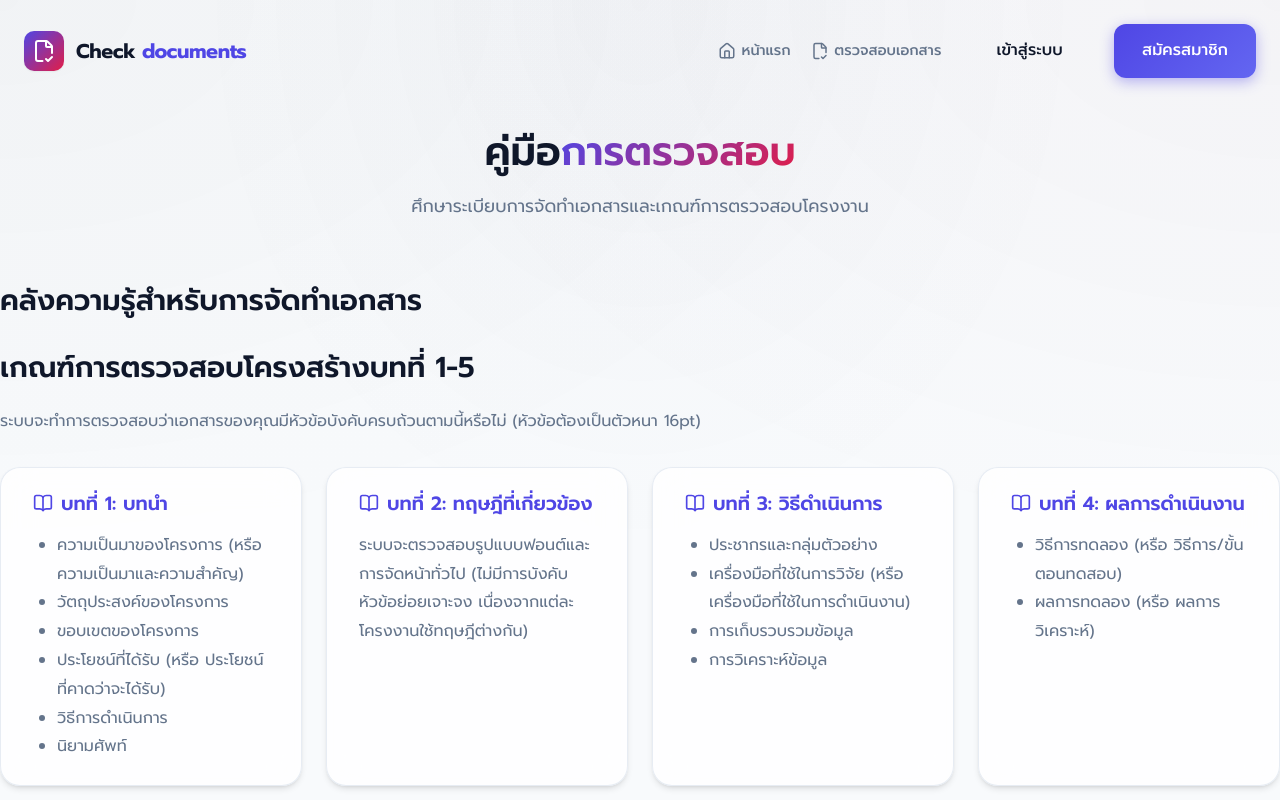
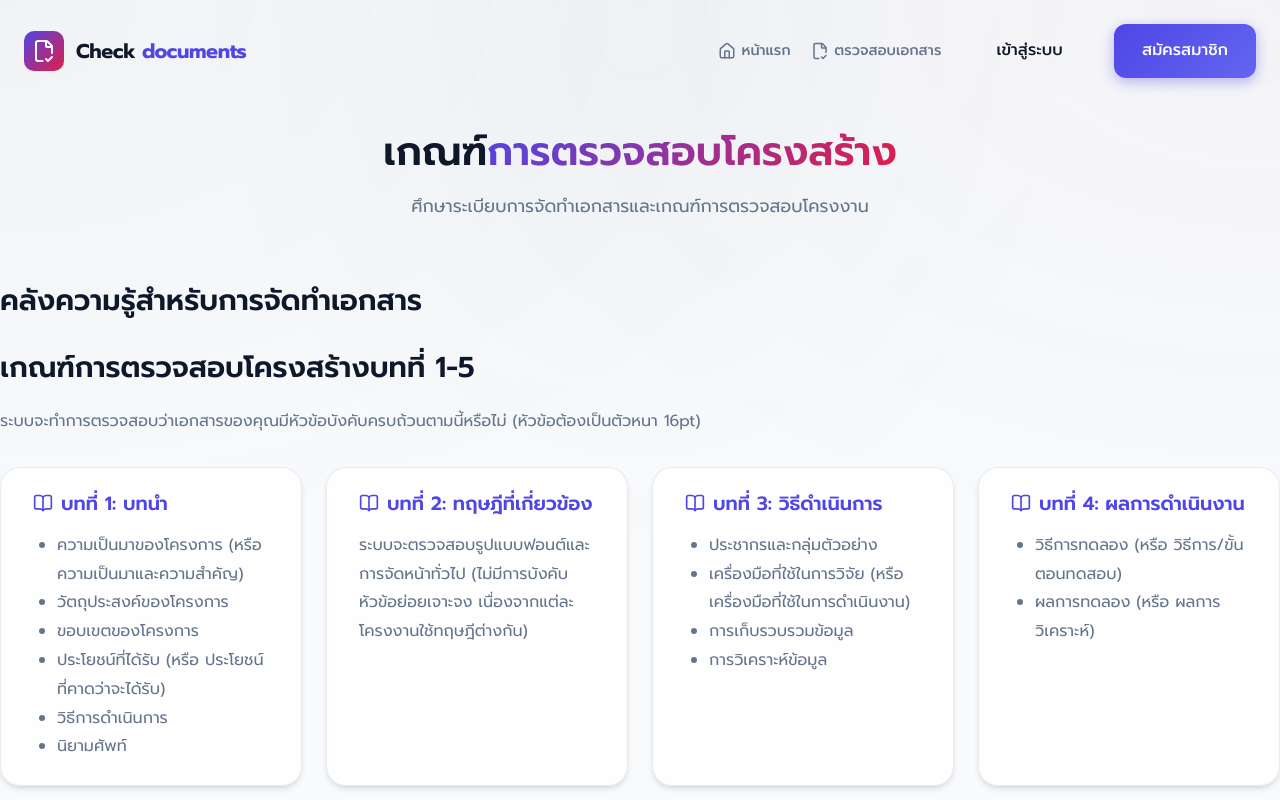
Before and after one commit to AdpKung/newdocxx, a React (Vite) app: page /guidelines in a window 1280 px wide. Shown: the top 800 px of the page. Built offline with nearby package versions, Linux system fonts and the light colour scheme.

Commit message:
Update Guidelines title

```diff
--- a/src/pages/Guidelines.jsx
+++ b/src/pages/Guidelines.jsx
@@ -5,7 +5,7 @@ const Guidelines = () => {
   return (
     <div className="container" style={{ padding: '3rem 0' }}>
       <div className="page-header" style={{ textAlign: 'center', marginBottom: '4rem' }}>
-        <h1 style={{ fontSize: '2.5rem', marginBottom: '1rem' }}>คู่มือ<span className="text-gradient">การตรวจสอบ</span></h1>
+        <h1 style={{ fontSize: '2.5rem', marginBottom: '1rem' }}>เกณฑ์<span className="text-gradient">การตรวจสอบโครงสร้าง</span></h1>
         <p style={{ color: 'var(--text-muted)', fontSize: '1.1rem' }}>ศึกษาระเบียบการจัดทำเอกสารและเกณฑ์การตรวจสอบโครงงาน</p>
       </div>
 
```
